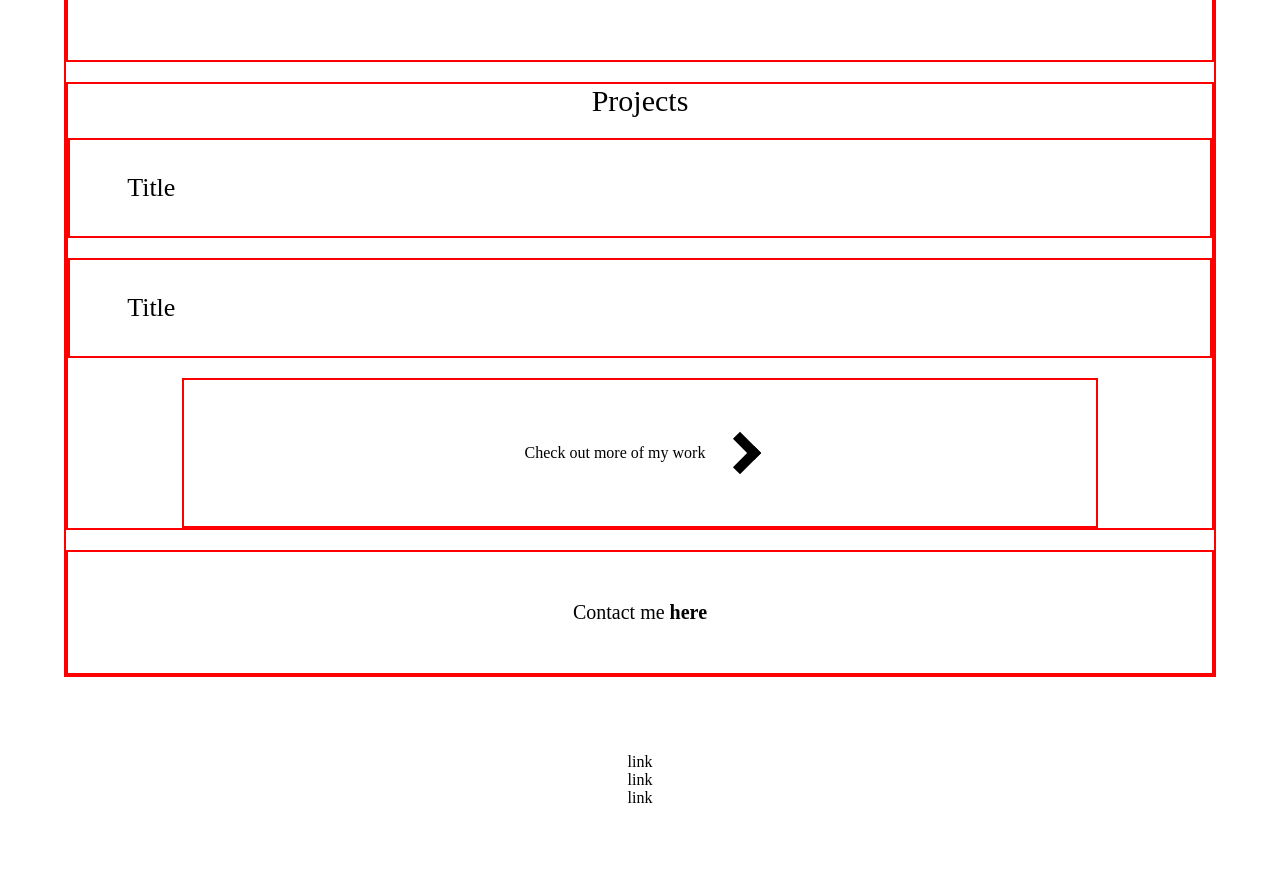
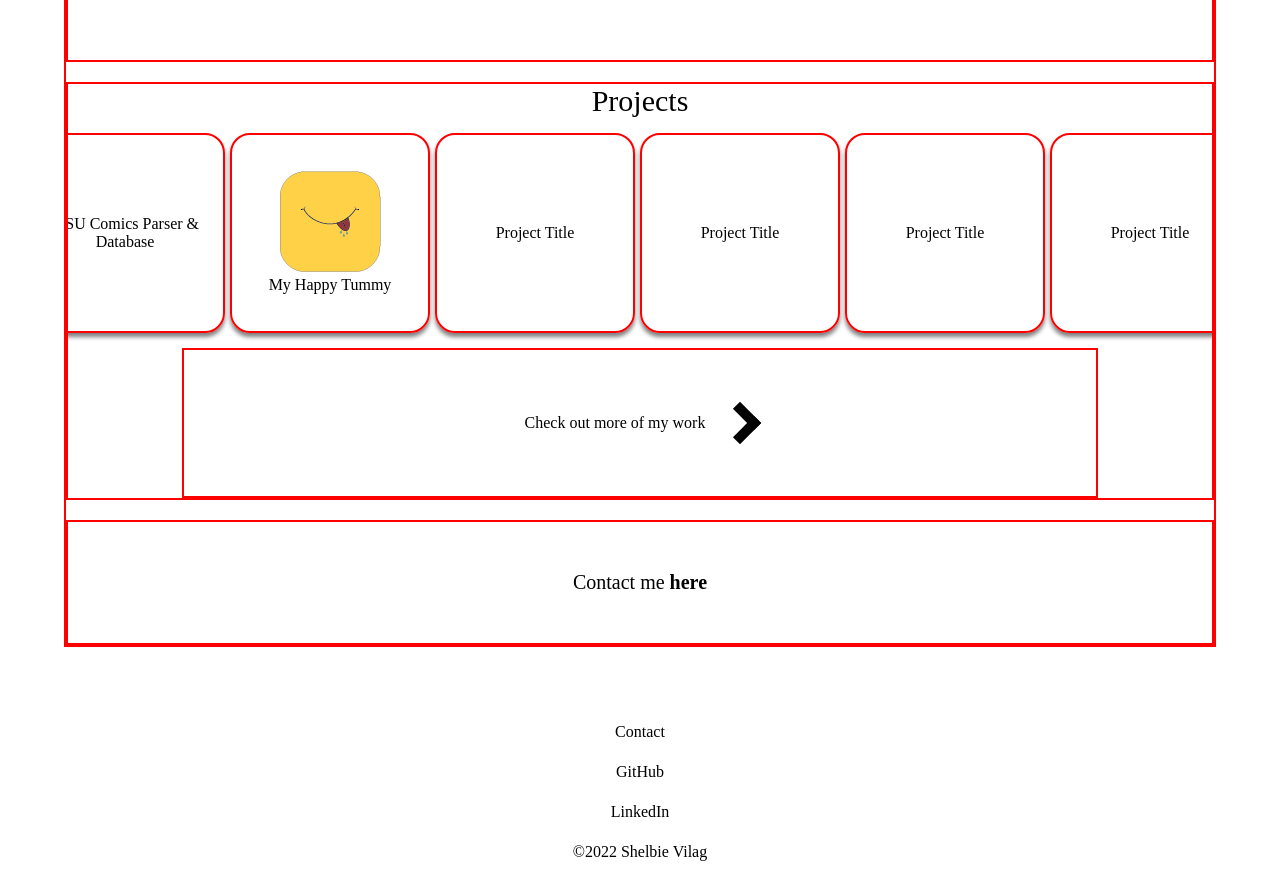
Before and after one commit to svilag/svilag, a plain HTML site: page index.html in a window 1280 px wide. Shown: the part 266-1162 px from the top of the page. Before the commit the page ends 1086 px from the top, so only its background shows below. Drawn offline with Linux system fonts and the light colour scheme; a script that the page names is missing.

Commit message:
add horizontal carousel

```diff
--- a/css/style.css
+++ b/css/style.css
@@ -8,20 +8,10 @@
 
 /* ------------------------------------- */
 :root{
-    --baby-powder: #fdfffcff;
-    --bdazzled-blue: #235789ff;
-    --green-blue-crayola: #3c87cdff;
-    --fire-engine-red: #c1292eff;
-    --safety-yellow: #f1d302ff;
-    --raisin-black: #161925ff;
-
-    --purpureus: #9d44b5ff;
-
-    --hunter-green: #386641ff;
-    --may-green: #6a994eff;
-    --android-green: #a7c957ff;
-    --eggshell: #f2e8cfff;
-    --bittersweet-shimmer: #bc4749ff;
+    --cyber-yellow: #ffcf00ff;
+    --prussian-blue: #1c3041ff;
+    --baby-powder: #fffffcff;
+    --barn-red: #6f1a07ff;
 
     --rich-black-fogra-39: #070d08ff; /* dark text */
 }
@@ -52,10 +42,6 @@ em{
 a:hover{
     cursor: pointer;
 }
-
-/* a.navlinks{
-    TODO style navlinks
-} */
 
 
 
@@ -88,21 +74,12 @@ header{
     display: flex;
     flex-flow: row nowrap;
     justify-content: space-between;
-}
-
-#tohome{
-    align-self: center;
-}
-
-/* --------------NAVIGATION-------------- */
-.menu{
-    display: flex;
-    flex-flow: row nowrap;
-    justify-content: space-around;
     align-items: center;
 }
 
-nav{
+
+/* --------------NAVIGATION-------------- */
+nav {
     flex-grow: 0.5;
     display: flex;
 }
@@ -114,6 +91,13 @@ nav ul{
     flex-grow: 1;
     align-items: center;
 }
+
+
+
+/* --------------SOCIALS----------------- */
+/* .socials {
+} */
+
 
 
 
@@ -159,24 +143,58 @@ nav ul{
     text-align: center;
 }
 
-.projects{
-    gap: 20px;
-}
 
-.project{
-    padding: 0 0 0 5%;
-}
-
+/* ----------PROJECTS------------------- */
 .projects h2{
     font-size: 30px;
     text-align: center;
 }
 
-.project h2{
-    font-size: 26px;
-    text-align: left;
+/* -------------CAROUSEL---------------- */
+.carousel {
+    overflow: auto;
+    display: flex;
+    scroll-snap-type: x mandatory;
+    padding: 15px;
 }
 
+.projectBox {
+    height: 200px;
+    width: 200px;
+    margin-right: 5px;
+    scroll-snap-align: start;
+    display: flex;
+    flex-shrink: 0;
+    justify-content: center;
+    align-items: center;
+    border-radius: 20px;
+    border: 2px solid red;
+    box-shadow: 0px 4px 4px 0px gray;
+    text-align: center;
+}
+
+.dots {
+    display: flex;
+    justify-content: center;
+}
+
+.dot {
+    all: unset;
+    margin-right: 5px;
+    height: 15px;
+    width: 15px;
+    border-radius: 15px;
+    background: gray;
+    margin-top: 15px;
+}
+
+.dot:focus {
+    transform: scale(1.5);
+}
+
+
+
+/* -------------TO PROJECTS-------------- */
 .toprojects{
     min-height: 150px;
     width: 80%;
@@ -196,6 +214,8 @@ nav ul{
     -webkit-transform: rotate(-45deg);
 }
 
+
+/* -------------CONTACT----------------- */
 .contact{
     min-height: 125px;
     align-items: center;
@@ -228,3 +248,46 @@ footer{
     align-items: center;
     padding: 1%;
 }
+
+footer ul li{
+    text-align: center;
+    min-height: 40px;
+}
+
+
+/* ------------------------------------- */
+
+
+
+/* ----------MEDIA QUERIES-------------- */
+
+
+
+/* ------------------------------------- */
+
+
+
+
+/* ------------TABLET------------------- */
+@media screen and (min-width: 600px){
+
+}
+
+
+
+
+/* --------------DESKTOP----------------- */
+@media screen and (min-width: 1200px){
+
+
+
+
+    /* -----CAROUSEL----- */
+    .carousel{
+        justify-content: center;
+    }
+
+    .dots{
+        display: none;
+    }
+}
--- a/index.html
+++ b/index.html
@@ -33,15 +33,12 @@
         <a id="skiptomain" href="#maincontent">Skip to main content</a>
 
         <header>
-            <!-- NAVIGATION --><!-- !!!TODO!!! -->
+            <!-- NAVIGATION -->
             <!-- LOGO/HOME -->
-            <a href="./index.html" id="tohome">
-                <img src="./assets/logo-green.png" alt="Shelbie Vilag">
+            <a href="./index.html" id="home">
+                <img src="./assets/" alt="Shelbie Vilag">
             </a>
 
-            <!-- <div class="menu">
-                <i class="fa fa-bars"></i>
-            </div> -->
             <nav>
                 <ul>
                     <!-- <li><a href="" class="navLink">Home</a></li> -->
@@ -72,13 +69,30 @@
 
                 <div class="container projects">
                     <h2>Projects</h2>
-                    <a class="container project">
-                        <h2>Title</h2>
-                    </a>
 
-                    <a class="container project">
-                        <h2>Title</h2>
-                    </a>
+                    <div class="carousel">
+                        <a class="projectBox" href="">MSU Comics Parser & Database</a>
+                        <a class="projectBox" href="">
+                            <figure>
+                                <img src="./assets/mhtummy.png" alt="Logo with a yellow background featuring a drooling smiley face.">
+                                <figcaption>My Happy Tummy</figcaption>
+                            </figure>
+                        </a>
+                        <a class="projectBox" href="">Project Title</a>
+                        <a class="projectBox" href="">Project Title</a>
+                        <a class="projectBox" href="">Project Title</a>
+                        <a class="projectBox" href="">Project Title</a>
+                    </div>
+
+                    <div class="dots">
+                        <button type="button" class="dot"></button>
+                        <button type="button" class="dot"></button>
+                        <button type="button" class="dot"></button>
+                        <button type="button" class="dot"></button>
+                        <button type="button" class="dot"></button>
+                        <button type="button" class="dot"></button>
+                    </div>
+
 
                     <a class="container toprojects" href="">
                         <p>Check out more of my work</p>
@@ -101,9 +115,10 @@
 
         <footer>
             <ul>
-                <li><a href="" class="flink">link</a></li>
-                <li><a href="" class="flink">link</a></li>
-                <li><a href="" class="flink">link</a></li>
+                <li><a href="https://www.linkedin.com/in/shelbie-vilag-1a55b613b/" target="_blank" class="flink">Contact</a></li>
+                <li><a href="https://github.com/svilag" target="_blank" class="flink">GitHub</a></li>
+                <li><a href="" class="flink">LinkedIn</a></li>
+                <li>&copy;2022 Shelbie Vilag</li>
             </ul>
         </footer>
 
--- /dev/null
+++ b/js/scripts.js
@@ -0,0 +1,15 @@
+const dots = document.querySelector('.dots')
+dots.addEventListener('click', e => {
+  const target = e.target;
+  if (!target.matches('.dot')) {
+	  return;
+  }
+
+  const index = Array.from(dots.children).indexOf(target);
+  const selector = `.projectBox:nth-child(${index + 1})`;
+  const box = document.querySelector(selector)
+  box.scrollIntoView({
+    behavior: 'smooth',
+    inline: 'start'
+  })
+})
```
Also changed, not shown: assets/mhtummy.png (added).
